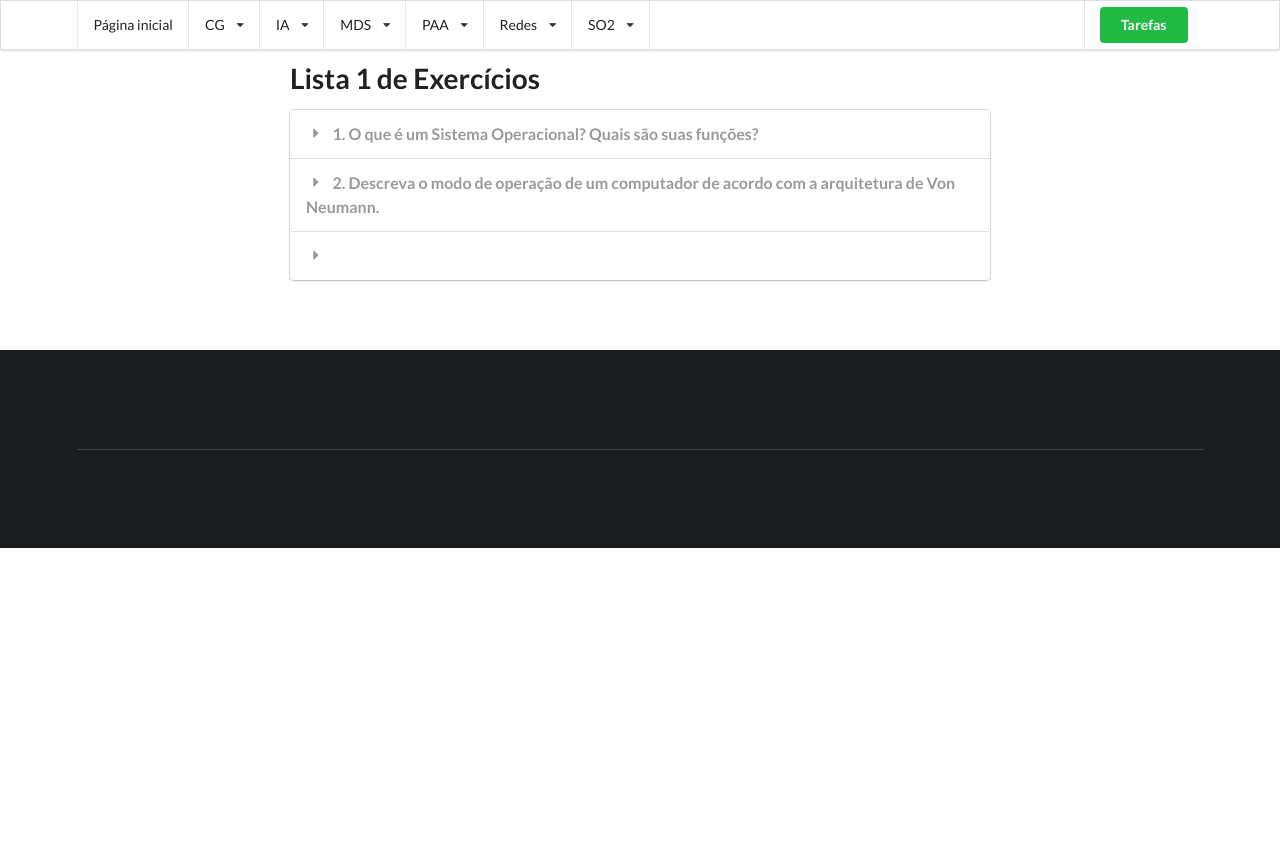
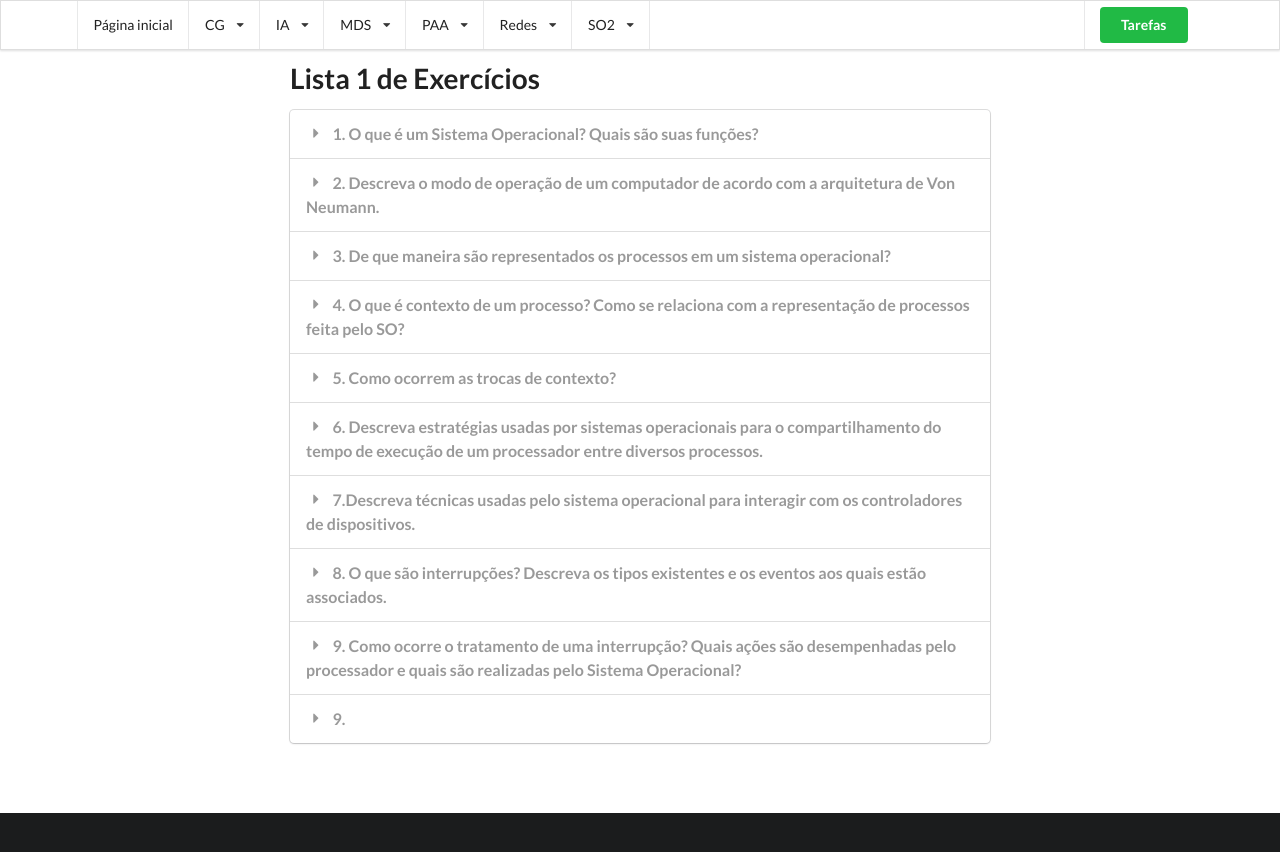
Before and after one commit to SampaioFelipe/sampaiofelipe.github.io, a Jekyll site: the page built from _pages/so2/lista_1.html, in a window 1280 px wide and 900 px high. Shown: the top 852 px of the window. Built offline with Jekyll 4.4.1, drawn with Linux system fonts in a browser that asks for light colours; nearby versions of some CDN libraries.

Commit message:
atualização do conteúdo de SO2

```diff
--- a/_pages/redes/2_camada_de_aplicacao.html
+++ b/_pages/redes/2_camada_de_aplicacao.html
@@ -207,11 +207,11 @@
 
 <p><b>Objetivo:</b> não envia o objeto se o cache já tem a versão atualizada.</p>
 
-<p>No http request:</p>
+<p>No http request (especifica a data de versão em cache):</p>
 <pre><code class="http">If-modified-since: &ltdate&gt
 </code></pre>
 
-<p>No http response:</p>
+<p>No http response (não contém o objeto se a versão em cache já está atualizada):</p>
 <pre><code class="http">HTTP/1.1 304 Not Modified</code></pre>
 
 <h2>E-mail</h2>
--- a/_pages/so2/4_chamadas_de_sistema.html
+++ b/_pages/so2/4_chamadas_de_sistema.html
@@ -6,7 +6,7 @@
 
 <h3>Introdução</h3>
 
-<p><b>Chamadas de Sistema</b> (system call / syscalls) são os nomes dados às solicitações dos serviços oferecidos por um Sitema Operacional aos programas. Serviços típicos de um SO incluem aqueles que oferecem acesso a dispositivos, como as operações de entrada e saída (I/O) e de acesso ao sistema de arquivos, e mecanismos para criação, gerenciamento e comunicação entre processos.</p>
+<p><b>Chamadas de Sistema</b> (system calls / syscalls) é o nome dado às solicitações dos serviços oferecidos por um Sitema Operacional aos programas. Serviços típicos de um SO incluem aqueles que oferecem acesso a dispositivos, como as operações de entrada e saída (I/O) e de acesso ao sistema de arquivos, e mecanismos para criação, gerenciamento e comunicação entre processos.</p>
 
 <p class="importante">Com as chamadas de sistema, o SO serve de intermediário para as ações que requerem privilégio de execução, como as instruções para acesso ao barramento (in e out) e aquelas usadas para o controle de interrupção <span class="duvida">(cli e sti)</span>. Além disso, ao oferecer os serviços, o SO pode <b>promover a melhor utilização compartilhada dos recursos, de forma eficiente, segura e justa</b>.</p>
 
--- a/_pages/so2/7_interprocess_communication.html
+++ b/_pages/so2/7_interprocess_communication.html
@@ -27,7 +27,7 @@
 
 <div class="ui red inverted segment">
   <h4>Por quê fazer a cópia para o kernel space na escrita?</h4>
-  <p>O SO trabalha com blocos, portanto, para compatibilizar as operações de escrita do processo em operações do bloco, é mantido no kernel space uma cópia do bloco. Quando o bloco inteiro ticer sido alterado, ele é então gravado no disco. Se o processo trabalhasse com blocos, isso não seria necessário, porém o processo trabalha com bytes.</p>
+  <p>O SO trabalha com blocos, portanto, para compatibilizar as operações de escrita do processo em operações do bloco, é mantido no kernel space uma cópia do bloco. Quando o bloco inteiro tiver sido alterado, ele é então gravado no disco. Se o processo trabalhasse com blocos, isso não seria necessário, porém o processo trabalha com bytes.</p>
 </div>
 
 <p>Por outro lado, há serviços do SO que podem permitir a comunicação entre processos usando estruturas baseadas em memória apenas. Diversas estruturas podem ser usadas para isso: pipes e fifos, filas, filas de mensagens, semáforos, sockets (unix domain) e arquivos mapeados em memória. Algumas dessas estruturas são consideradas mecanismos clássicos de IPC, como as filas de mensagens e os semáforos.</p>
@@ -63,7 +63,7 @@
 
 <h2>Pipes e FIFOS</h2>
 
-<p>Também conhecidos como <b>named pipes</b> são mecanismos para comunicação entre processos, criados sob o demanda no espaço do kernel. Execeto pela forma de criação, pipe e fifo são equivalentes e correspondem a um buffer logicamente contíguo, com armazenamento sequencial de dados. Assim, pipes (e fifos) são usados tipicamente como um canal de dados unidirecional para comunicação entre processos.</p>
+<p>São mecanismos para comunicação entre processos, criados sob o demanda no espaço do kernel. Execeto pela forma de criação, pipe e fifo são equivalentes e correspondem a um buffer logicamente contíguo, com armazenamento sequencial de dados. Assim, pipes (e fifos) são usados tipicamente como um canal de dados unidirecional para comunicação entre processos.</p>
 
 <p>A criação de um pipe é feita com as chamadas pipe(2) e pipe2(2), que têm como parâmetro um vetor de 2 posições inteiras.</p>
 
--- a/_pages/so2/lista_1.html
+++ b/_pages/so2/lista_1.html
@@ -11,7 +11,12 @@
     1. O que é um Sistema Operacional? Quais são suas funções?
   </div>
   <div class="content">
-
+    <p>O SO pode ser visto de duas formas diferentes:</p>
+    <ul>
+      <li>Como um <b>Gerente de Recursos</b>: responsável por gerenciar a utilizaçao dos recursos (utilização da CPU, acesso a memória, interfaces de rede, I/O, vídeo, e afins) pelos os diversos programas que precisam utilizá-los.</li>
+      <li>Como uma <b>Máquina Virtual</b>: responsável por fornecer abstração dos recursos da máquina, de forma a disponibilizar ao usuário uma interface segura e facilitada para a utlização desses recursos. </li>
+    </ul>
+    <p>De forma geral, o SO é um software (um conjunto de instruções) responsável por facilitar a interação do usuário com os recursos que uma máquina oferece e por gerenciar, da forma mais justa e segura, a utilização desses recursos.</p>
   </div>
 
   <div class="title">
@@ -19,15 +24,84 @@
     2. Descreva o modo de operação de um computador de acordo com a arquitetura de Von Neumann.
   </div>
   <div class="content">
-
+    <pre><code>
+      LOOP {
+        IR <- MEM[PC] // Registrador de Instrução (IR) recebe a instrução apontada pelo Contador de Programa (PC)
+        PC <- PC + 1 // PC aponta para a próxima instrução
+        EXEC IR // Executa a instrução que está em IR
+          INT ou EXCEÇÃO? // tratamento de interrupção ou exceção caso ocorra
+      }
+    </code></pre>
+    <p>Segundo a arquitetura de Von Neumann, a memória de um computador é utilizada para armazenar tanto dados quanto instruções.</p>
   </div>
 
   <div class="title">
     <i class="dropdown icon"></i>
-
+    3. De que maneira são representados os processos em um sistema operacional?
   </div>
   <div class="content">
+    <p>Os processos são representados como estruturas, no caso do Linux a struct task_struct definida em C, que armazenam informações (como identificador, estado dos registradores, mapeamento de memória, estutura de tratamento de sinais,arquivos abertos pelo processo, status de execução) essenciais para que o SO possa gerenciar processos. </p>
+  </div>
 
+  <div class="title">
+    <i class="dropdown icon"></i>
+    4. O que é contexto de um processo? Como se relaciona com a representação de processos feita pelo SO?
+  </div>
+  <div class="content">
+    <p>O contexto de um processo é seu estado, ou seja, o conjunto de informações mantidas pela estrutura do processo.</p>
+  </div>
+
+  <div class="title">
+    <i class="dropdown icon"></i>
+    5. Como ocorrem as trocas de contexto?
+  </div>
+  <div class="content">
+    <p>Após ocorrer um evento de troca de contexto (terminado o time slice do processo ou outro evento interno do SO, como decisão de deixar o processo esperando enquanto o SO está providenciando um recurso pedido) é lançada uma interrupção. A rotina de tratamento salva o estado corrente dos registradores (push cs, push eip, push EFLAGS), o SO então entra em ação, atualizando a estrutura do processo com o seu estado corrente. Determina qual processo ficará no lugar através de alguma polpitica de escalonamento.</p>
+    <p>Em seguida, carrega o estado do novo processo configurando os registradores do processador (retorna o estado do processado ao momento que estava quando esse processo foi interrompido anteriormente). Com tudo configurado, o SO sai de cena e deixa o processo tomar conta da CPU.</p>
+  </div>
+
+  <div class="title">
+    <i class="dropdown icon"></i>
+    6. Descreva estratégias usadas por sistemas operacionais para o compartilhamento do tempo de execução de um processador entre diversos processos.
+  </div>
+  <div class="content">
+    <p>Essas estratégias de compartilhamento de tempo são denominadas de políticas de escalonamento. De forma geral, podemos dividir os algoritmos de escalonamento em duas categorias: <b>não-preemptivos</b> e <b>preemptivos</b>.</p>
+    <p>Algoritmos <b>não-preemptivos</b> esperam que o processo termine sua execução, ou libere a CPU por livre e espontânea vontade, para dar espaço a outro processo. Algoritmos <b>preemptivos</b>, por sua vez, fazem com que o processo deixe a CPU a qualquer momento (de acordo com sua política).</p>
+    <p>Dentro dessas categorias temos diversas estratégias para a seleção de qual processo será o próximo a ser executado. Essas estratégias levam em conta o propósito do sistema.</p>
+  </div>
+
+  <div class="title">
+    <i class="dropdown icon"></i>
+    7.Descreva técnicas usadas pelo sistema operacional para interagir com os controladores de dispositivos.
+  </div>
+  <div class="content">
+    <p>A parte do SO responsável por interagir com controlador físico de dispositivo é chamada de device driver, que são softwares escritos pelos fabricantes do dispositivo.</p>
+    <p>O processador pode se comunicar com esses controladores através do endereçamento de um barramento direto com eles ou pelo endereçamento de espaços na memória reservados a esses dispositivos. </p>
+  </div>
+
+  <div class="title">
+    <i class="dropdown icon"></i>
+    8. O que são interrupções? Descreva os tipos existentes e os eventos aos quais estão associados.
+  </div>
+  <div class="content">
+    <p>Uma interrupção é uma "notificação" enviada ao processador, que indica que algum evento deve ser tratado.</p>
+    <p>Existem dois tipos de interrupções: internas, geradas em decorrência da execução de uma instrução, ou externas, geradas por controladores de dispositivos.</p>
+  </div>
+
+  <div class="title">
+    <i class="dropdown icon"></i>
+    9. Como ocorre o tratamento de uma interrupção? Quais ações são desempenhadas pelo processador e quais são realizadas pelo Sistema Operacional?
+  </div>
+  <div class="content">
+    <p></p>
+  </div>
+
+  <div class="title">
+    <i class="dropdown icon"></i>
+    9.
+  </div>
+  <div class="content">
+    <p></p>
   </div>
 
 </div>
```
